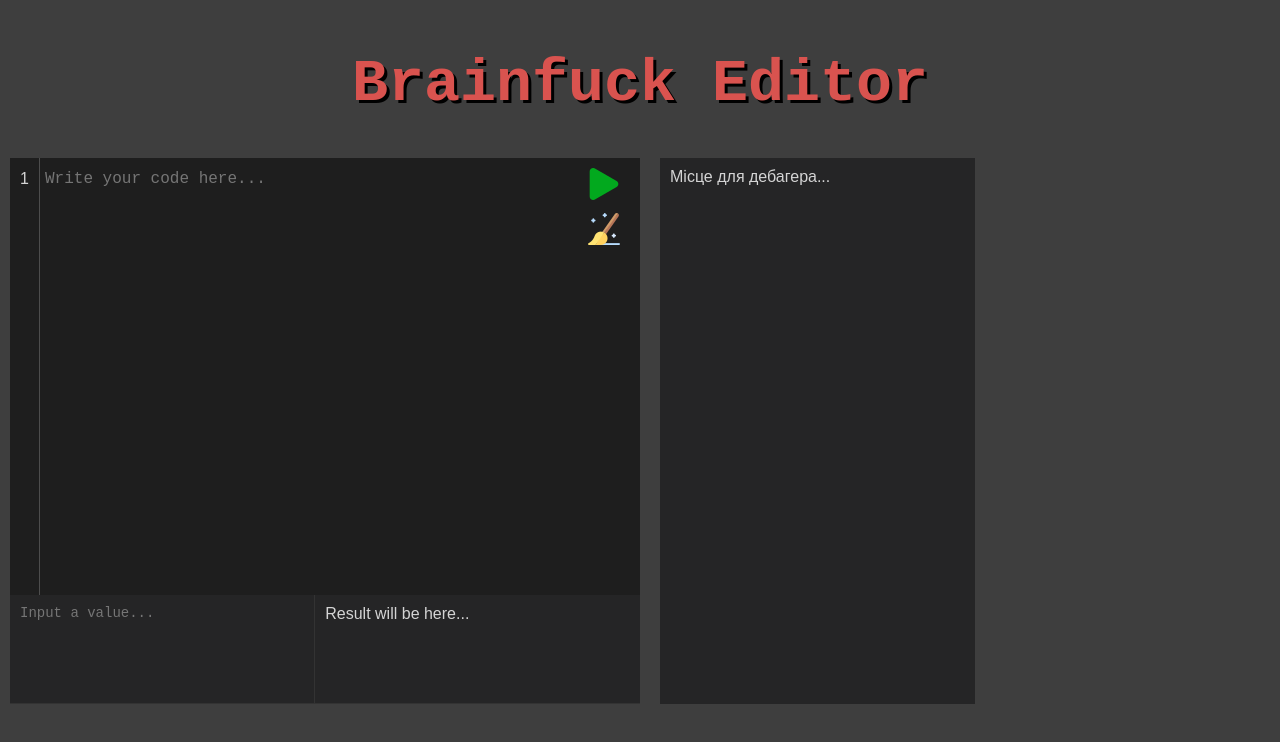
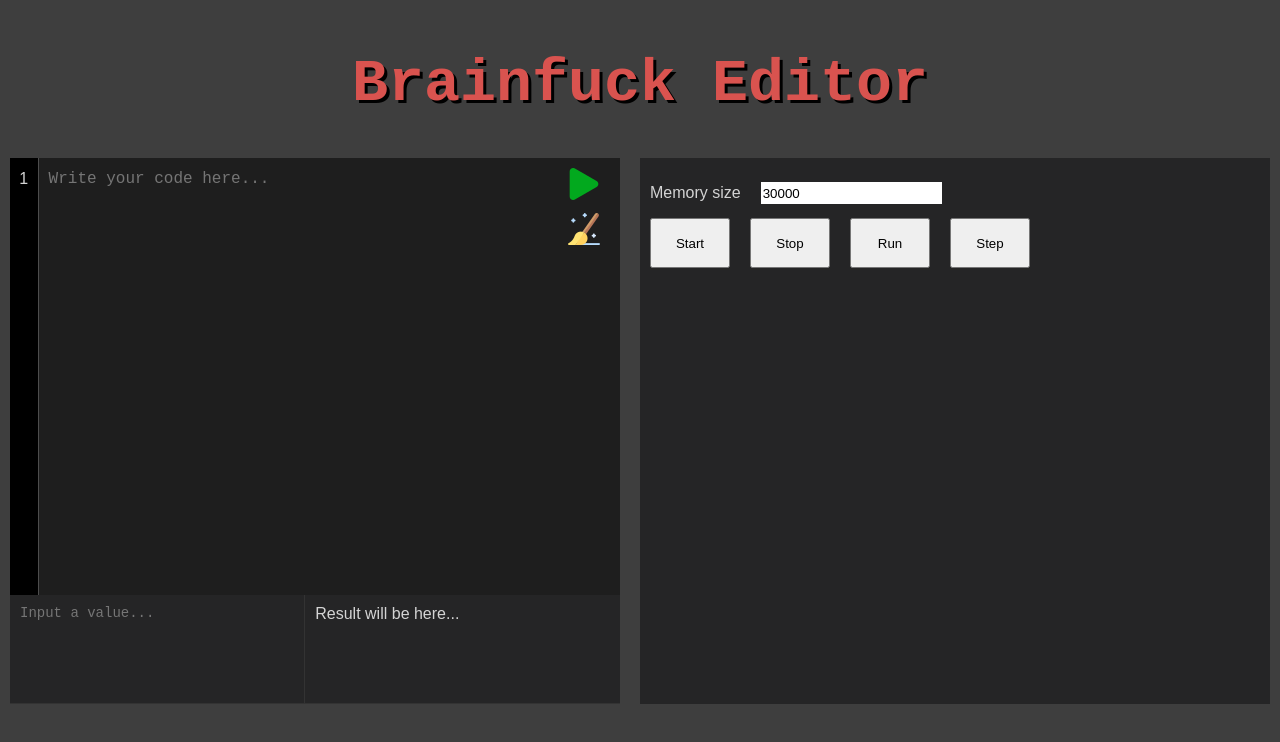
Before and after one commit to DIS-Guys/brainfuck_editor_front, a React (Vite) app: page / in a window 1280 px wide. Shown: the top 742 px of the page. Built offline with nearby package versions, Linux system fonts and the light colour scheme.

Commit message:
Add simple debugger functionality

```diff
--- a/src/App.tsx
+++ b/src/App.tsx
@@ -4,6 +4,10 @@ export function App() {
   const [code, setCode] = useState('');
   const [input, setInput] = useState('');
   const [lineNumber, setLineNumber] = useState(1);
+  const [memorySize, setMemorySize] = useState(30000);
+  const [debuggerCode, setDebuggerCode] = useState('');
+  const [isDebugging, setIsDebugging] = useState(false);
+  const [currentPosition, setCurrentPosition] = useState(0);
   const mainRef = useRef<HTMLTextAreaElement>(null);
   const lineNumbersRef = useRef<HTMLDivElement>(null);
 
@@ -12,6 +16,19 @@ export function App() {
       mainRef.current.focus();
     }
   }, []);
+
+  useEffect(() => {
+    const highlightedCode = code
+      .split('')
+      .map((char, index) => {
+        if (index === currentPosition) {
+          return `<span style="background-color: yellow;">${char}</span>`;
+        }
+        return char;
+      })
+      .join('');
+    setDebuggerCode(highlightedCode);
+  }, [code, currentPosition]);
 
   const handleCodeInputChange = (
     event: React.ChangeEvent<HTMLTextAreaElement>
@@ -31,6 +48,15 @@ export function App() {
     setCode('');
     setLineNumber(1);
     mainRef.current?.focus();
+  };
+
+  const stepThroughCode = () => {
+    setCurrentPosition((prevPosition) => {
+      if (prevPosition < code.length - 1) {
+        return prevPosition + 1;
+      }
+      return prevPosition;
+    });
   };
 
   return (
@@ -78,7 +104,60 @@ export function App() {
           </div>
         </div>
         <div className="debugger">
-          <div id="debugger-container">Місце для дебагера...</div>
+          <div className="memory-size">
+            <p id="memory-size">Memory size</p>
+            <input
+              type="number"
+              id="memory-size-input"
+              onChange={(event) => {
+                setMemorySize(+event.target.value);
+              }}
+              onBlur={(event) => {
+                if (+event.target.value > 30000) {
+                  setMemorySize(30000);
+                }
+              }}
+              value={memorySize}
+            />
+          </div>
+          <div className="control-buttons">
+            <button
+              className="control-button"
+              id="start"
+              onClick={() => {
+                setIsDebugging(true);
+                setCurrentPosition(0);
+              }}
+            >
+              Start
+            </button>
+            <button
+              className="control-button"
+              id="stop"
+              onClick={() => {
+                setIsDebugging(false);
+                setCurrentPosition(0);
+              }}
+            >
+              Stop
+            </button>
+            <button className="control-button" id="run">
+              Run
+            </button>
+            <button
+              className="control-button"
+              id="step"
+              onClick={stepThroughCode}
+            >
+              Step
+            </button>
+          </div>
+          {isDebugging && (
+            <div
+              className="code-container"
+              dangerouslySetInnerHTML={{ __html: debuggerCode }}
+            ></div>
+          )}
         </div>
       </div>
     </div>
--- a/src/index.css
+++ b/src/index.css
@@ -33,15 +33,14 @@ body {
 }
 
 .code-input {
+  display: flex;
   position: relative;
   width: 100%;
   height: 80%;
 }
 
 .line-numbers {
-  position: absolute;
-  top: 0;
-  left: 0;
+  background-color: #000;
   padding-top: 10px;
   display: flex;
   flex-direction: column;
@@ -75,10 +74,10 @@ body {
   background-color: #1e1e1e;
   line-height: 1.4em;
   padding-top: 10px;
-  padding-right: 50px;
-  padding-left: 35px;
+  padding-left: 10px;
   font-size: 16px;
   overflow: auto;
+  white-space: pre;
 }
 
 .editor-blocks {
@@ -108,15 +107,49 @@ body {
 }
 
 .debugger {
-  flex: 0.5;
+  width: 50%;
   background-color: #252526;
   padding: 10px;
-  overflow-y: auto;
 }
 
 #debugger-container {
   width: 100%;
   height: 100%;
+}
+
+.memory-size {
+  display: flex;
+  align-items: center;
+  gap: 20px;
+}
+
+#memory-size-input {
+  height: 20px;
+  border: none;
+  outline: none;
+}
+
+#memory-size-input::-webkit-outer-spin-button,
+#memory-size-input::-webkit-inner-spin-button {
+  margin: 0;
+  -webkit-appearance: none;
+}
+
+.control-buttons {
+  display: flex;
+  height: 50px;
+  gap: 20px;
+}
+
+.control-button {
+  width: 80px;
+}
+
+.code-container {
+  font-size: 24px;
+  white-space: pre-wrap;
+  word-wrap: break-word;
+  word-break: break-all;
 }
 
 .button {
```
